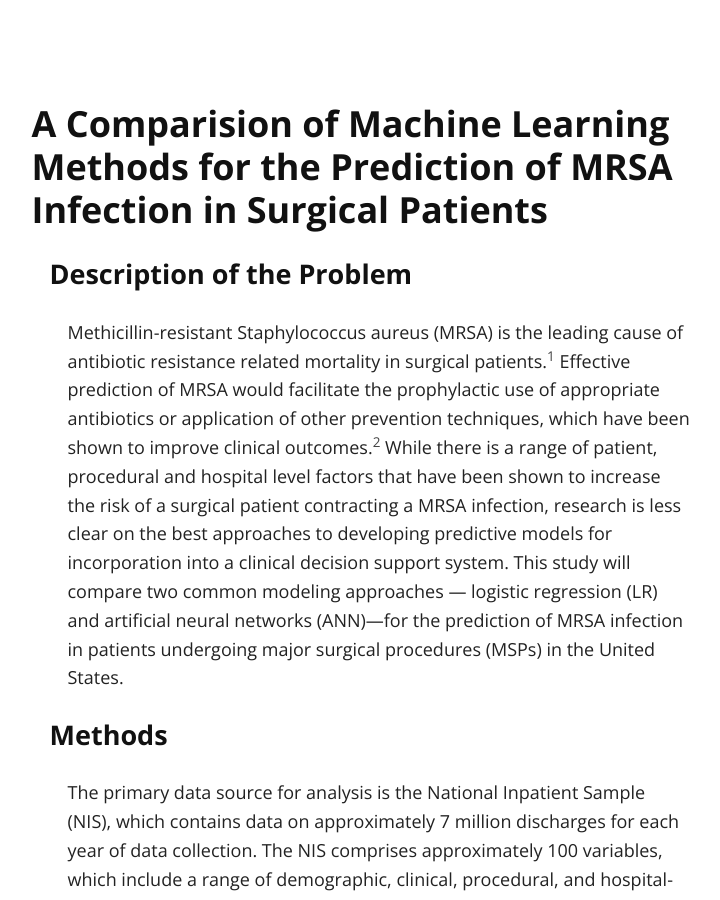
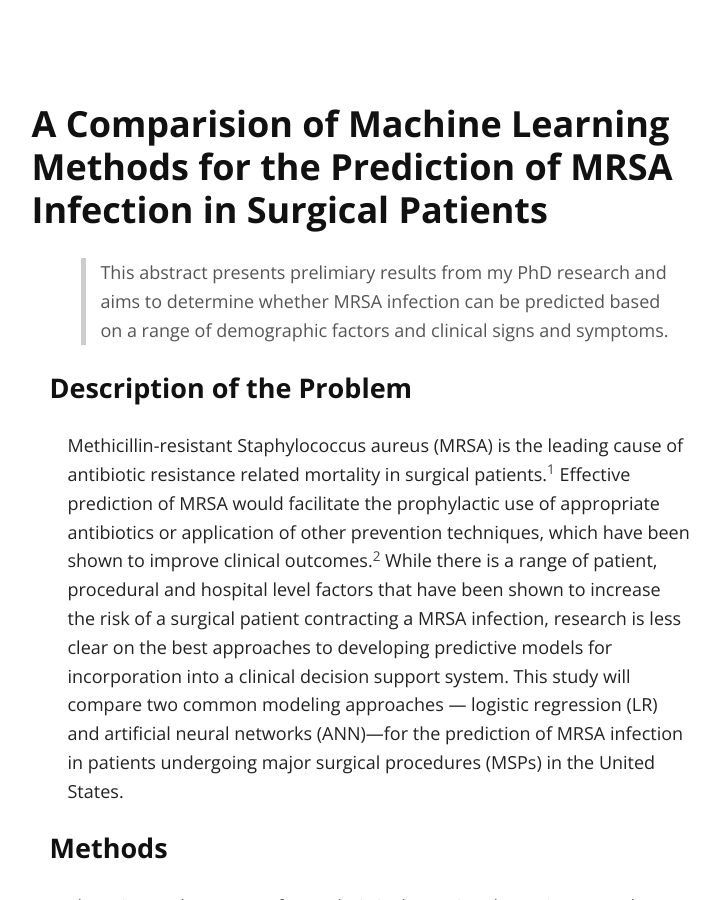
Before and after one commit to kevinwilson/kevinwilson.github.io, a Jekyll site: the page built from index.md, in a window 1280 px wide and 900 px high, scrolled down 512 px. Shown: the whole window, without its empty margins (260-980 px from the left). Built offline with Jekyll 4.4.1, drawn with Linux system fonts in a browser that asks for light colours; nearby versions of some CDN libraries; our own code applies the rules of GitHub Pages for plain Markdown files; some of the changed text lies outside the part shown.

Commit message:
Added abstract

```diff
--- a/index.md
+++ b/index.md
@@ -5,6 +5,8 @@ layout: default
 ## Public health informatician, computer programmer, and epidemiologist with global health experience.
 
 ### A Comparision of Machine Learning Methods for the Prediction of MRSA Infection in Surgical Patients
+
+> This abstract presents prelimiary results from my PhD research and aims to determine whether MRSA infection can be predicted based on a range of demographic factors and clinical signs and symptoms.
 
 #### Description of the Problem
 
@@ -22,7 +24,7 @@ In the LR model, there were 8,716 true positives, 9,076 true negatives, 3,344 fa
 
 This study assessed the feasibility of LR and ANN for the prediction of MRSA infection in surgical patients using a range of demographic, clinical, procedural, and hospital-related factors. The results showed that both algorithms are effective modeling approaches with reasonable sensitivity and specificity and suggest that a clinical decision support tool based on either model could be informative in clinical practice. While performance was reasonable, further research is necessary to assess the impact of a broader range of predictors.
 
-##### References:
+#### References
 
 [^1]: Klein EY, Mojica N, Jiang W, et al. Trends in Methicillin-Resistant Staphylococcus aureus Hospitalizations in the United States, 2010-2014. Clin Infect Dis. 2017;65(11):1921-1923.
 
```
